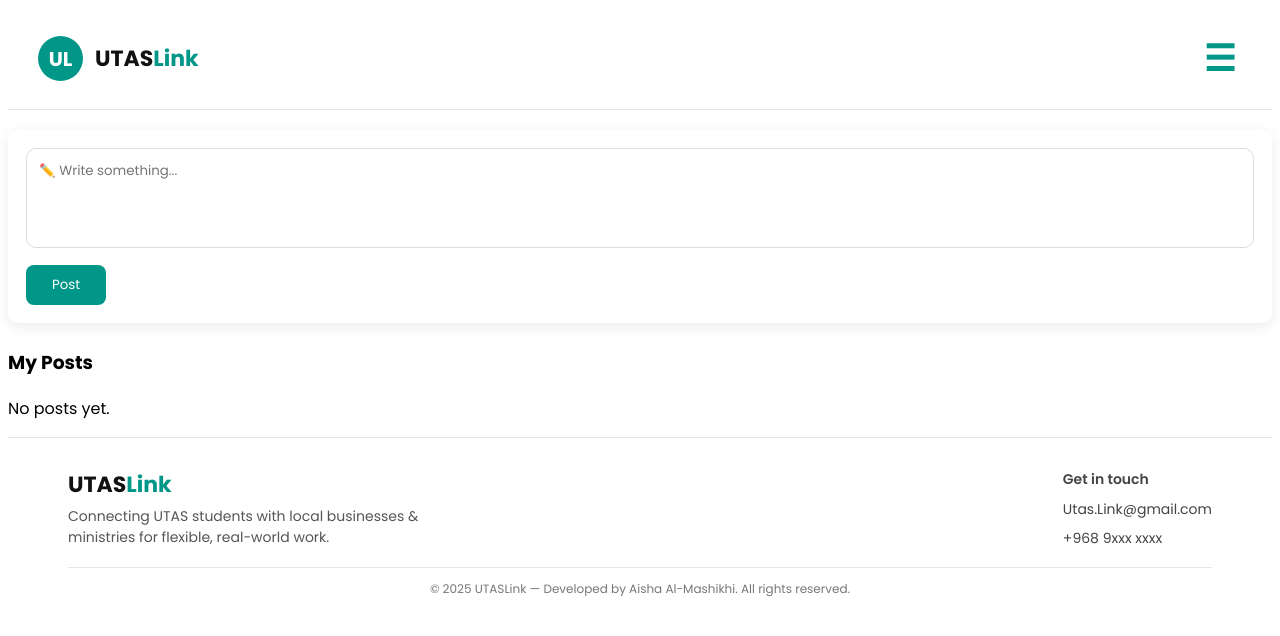
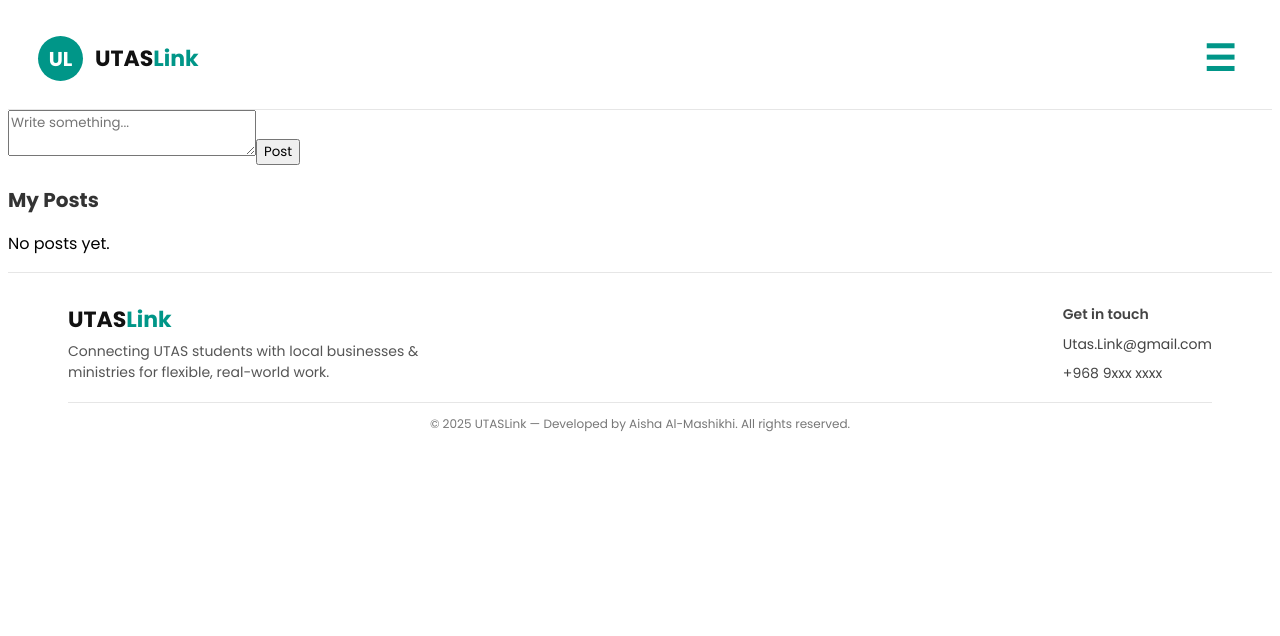
Before and after one commit to Aisha-Ahmed-Al-Mashikhi/utas-link-project, a React (Create React App) app in the folder client/: page /create-post in a window 1280 px wide. Shown: the top 636 px of the page. Built offline with nearby package versions, Linux system fonts and the light colour scheme.

Commit message:
Update CreatePost.jsx

```diff
--- a/client/src/Component/CreatePost.jsx
+++ b/client/src/Component/CreatePost.jsx
@@ -18,14 +18,12 @@ const CreatePost = () => {
   const [editMode, setEditMode] = useState(false);
   const [editId, setEditId] = useState(null);
 
-  // Fetch user's posts
   useEffect(() => {
     if (user?.email) {
       dispatch(fetchUserPosts(user.email));
     }
   }, [user, dispatch]);
 
-  // Add or Update post
   const handleSubmit = () => {
     if (!postMsg.trim()) return;
 
@@ -38,7 +36,7 @@ const CreatePost = () => {
         addPost({
           postMsg,
           email: user.email,
-          name: user.name || user.companyName, // 👈 دعم اسم الشركة
+          name: user.name || user.companyName, // 👈 يدعم الطالب + الشركة
         })
       );
     }
@@ -46,14 +44,12 @@ const CreatePost = () => {
     setPostMsg("");
   };
 
-  // Delete post
   const handleDelete = (id) => {
-    if (window.confirm("Are you sure you want to delete this post?")) {
+    if (window.confirm("Delete post?")) {
       dispatch(deletePost(id));
     }
   };
 
-  // Edit post
   const handleEdit = (post) => {
     setEditMode(true);
     setEditId(post._id);
@@ -61,46 +57,45 @@ const CreatePost = () => {
   };
 
   return (
-    <div className="post-page-container">
-      {/* CREATE BOX */}
-      <div className="create-box">
+    <div className="post-wrapper">
+
+      {/* كتابة بوست */}
+      <div className="create-card">
         <textarea
-          className="post-input"
-          placeholder="✏️ Write something..."
+          className="textarea"
+          placeholder="Write something..."
           value={postMsg}
           onChange={(e) => setPostMsg(e.target.value)}
         ></textarea>
 
-        <button className="post-btn" onClick={handleSubmit}>
+        <button className="post-button" onClick={handleSubmit}>
           {editMode ? "Update" : "Post"}
         </button>
       </div>
 
-      {/* POSTS LIST */}
-      <h3 className="my-posts-title">My Posts</h3>
+      <h3 className="section-title">My Posts</h3>
 
       {myPosts.length === 0 && <p>No posts yet.</p>}
 
+      {/* عرض بوستات المستخدم */}
       {myPosts.map((post) => (
-        <div key={post._id} className="post-card">
+        <div
+          key={post._id}
+          className="post-card"
+          onClick={() => console.log("Card Clicked")}
+        >
           <div className="post-header">
-            <div className="post-info">
-              <p className="author">{user.name || user.companyName}</p>
-              <p className="time">{moment(post.createdAt).fromNow()}</p>
-            </div>
+            <p className="post-author">{user.name || user.companyName}</p>
+            <span className="post-time">{moment(post.createdAt).fromNow()}</span>
           </div>
 
-          <p className="post-content">{post.postMsg}</p>
+          <p className="post-text">{post.postMsg}</p>
 
           <div className="post-actions">
             <button className="edit-btn" onClick={() => handleEdit(post)}>
               Edit
             </button>
-
-            <button
-              className="delete-btn"
-              onClick={() => handleDelete(post._id)}
-            >
+            <button className="delete-btn" onClick={() => handleDelete(post._id)}>
               Delete
             </button>
           </div>
```
